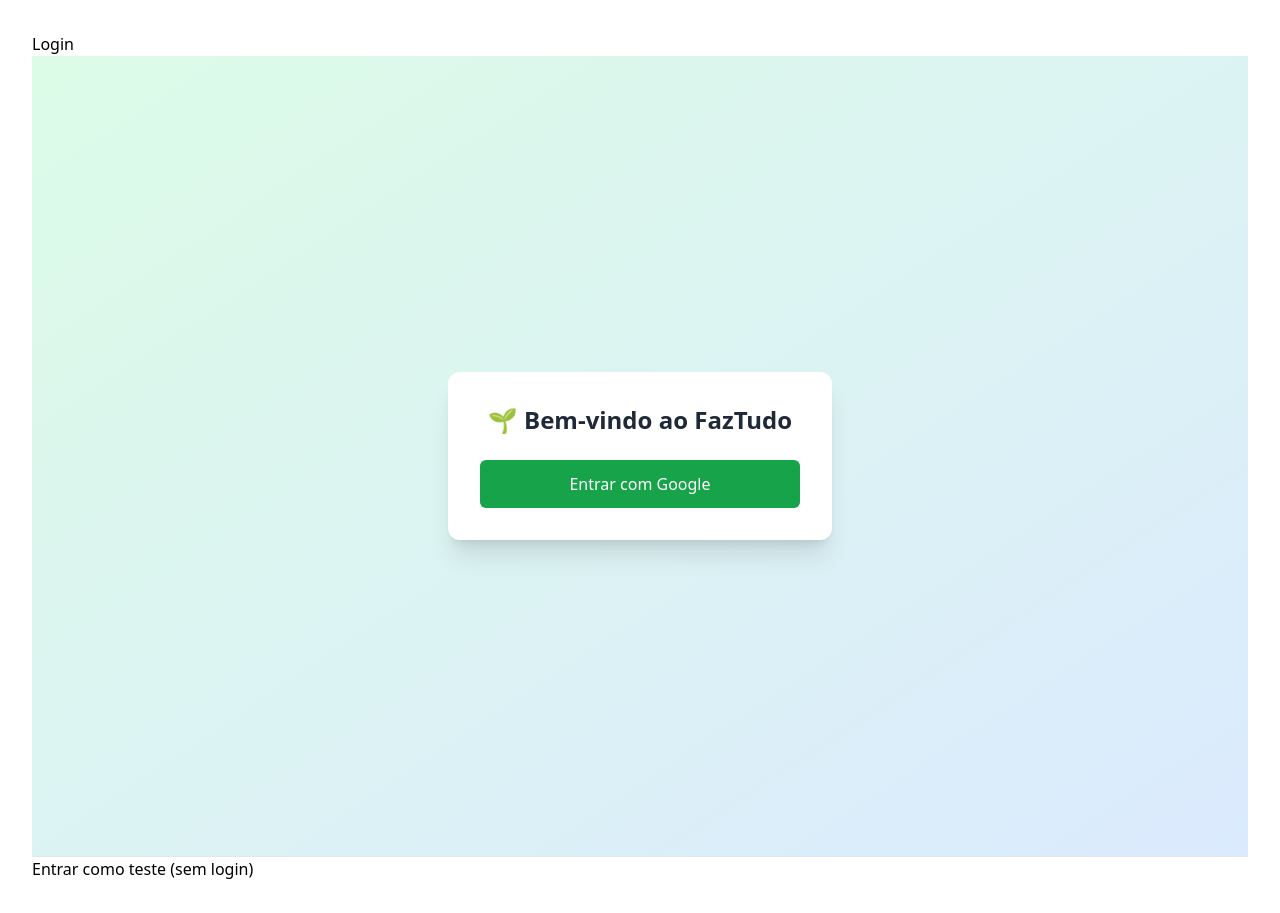
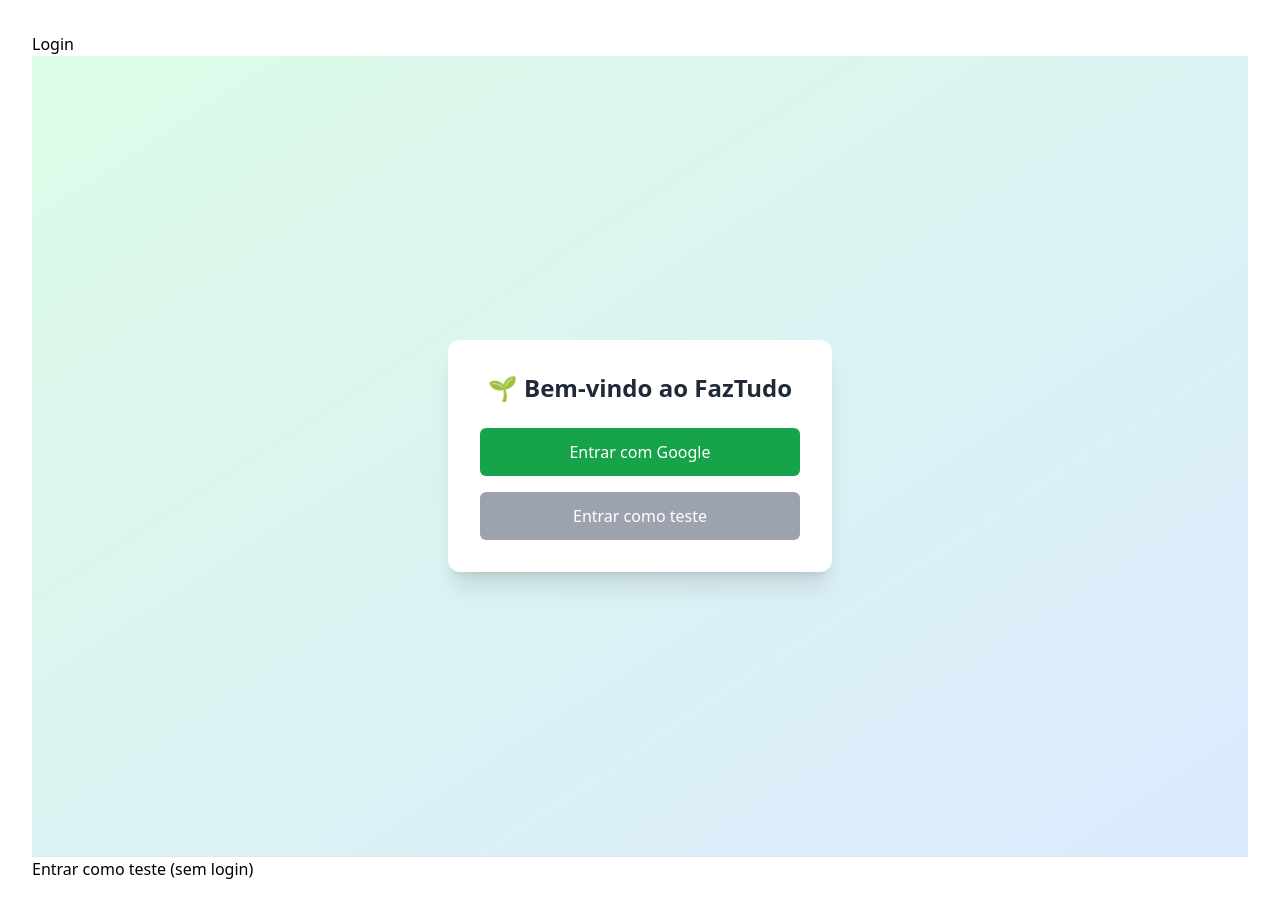
Before and after one commit to mateusrega/FazTudo, a React (Vite) app: page / in a window 1280 px wide. Built offline with nearby package versions, Linux system fonts and the light colour scheme; no server answers.

Commit message:
Update Login.jsx

```diff
--- a/src/pages/Login.jsx
+++ b/src/pages/Login.jsx
@@ -6,7 +6,7 @@ import { signInWithPopup } from "firebase/auth";
 import { UserContext } from "../contexts/UserContext";
 
 const Login = () => {
-  const { user } = useContext(UserContext);
+  const { user, setUser } = useContext(UserContext); // adiciona setUser
 
   const handleLogin = async () => {
     try {
@@ -14,6 +14,16 @@ const Login = () => {
     } catch (error) {
       alert("Erro ao fazer login: " + error.message);
     }
+  };
+
+  const entrarComoTeste = () => {
+    // Define um usuário de teste falso
+    setUser({
+      uid: "teste123",
+      email: "teste@faztudo.app",
+      displayName: "Usuário de Teste",
+      isTestUser: true,
+    });
   };
 
   if (user) return <Navigate to="/dashboard" />;
@@ -24,9 +34,16 @@ const Login = () => {
         <h1 className="text-2xl font-bold mb-6 text-gray-800">🌱 Bem-vindo ao FazTudo</h1>
         <button
           onClick={handleLogin}
-          className="bg-green-600 text-white px-6 py-3 rounded-md hover:bg-green-700 transition-all w-full"
+          className="bg-green-600 text-white px-6 py-3 rounded-md hover:bg-green-700 transition-all w-full mb-4"
         >
           Entrar com Google
+        </button>
+
+        <button
+          onClick={entrarComoTeste}
+          className="bg-gray-400 text-white px-6 py-3 rounded-md hover:bg-gray-500 transition-all w-full"
+        >
+          Entrar como teste
         </button>
       </div>
     </div>
```
